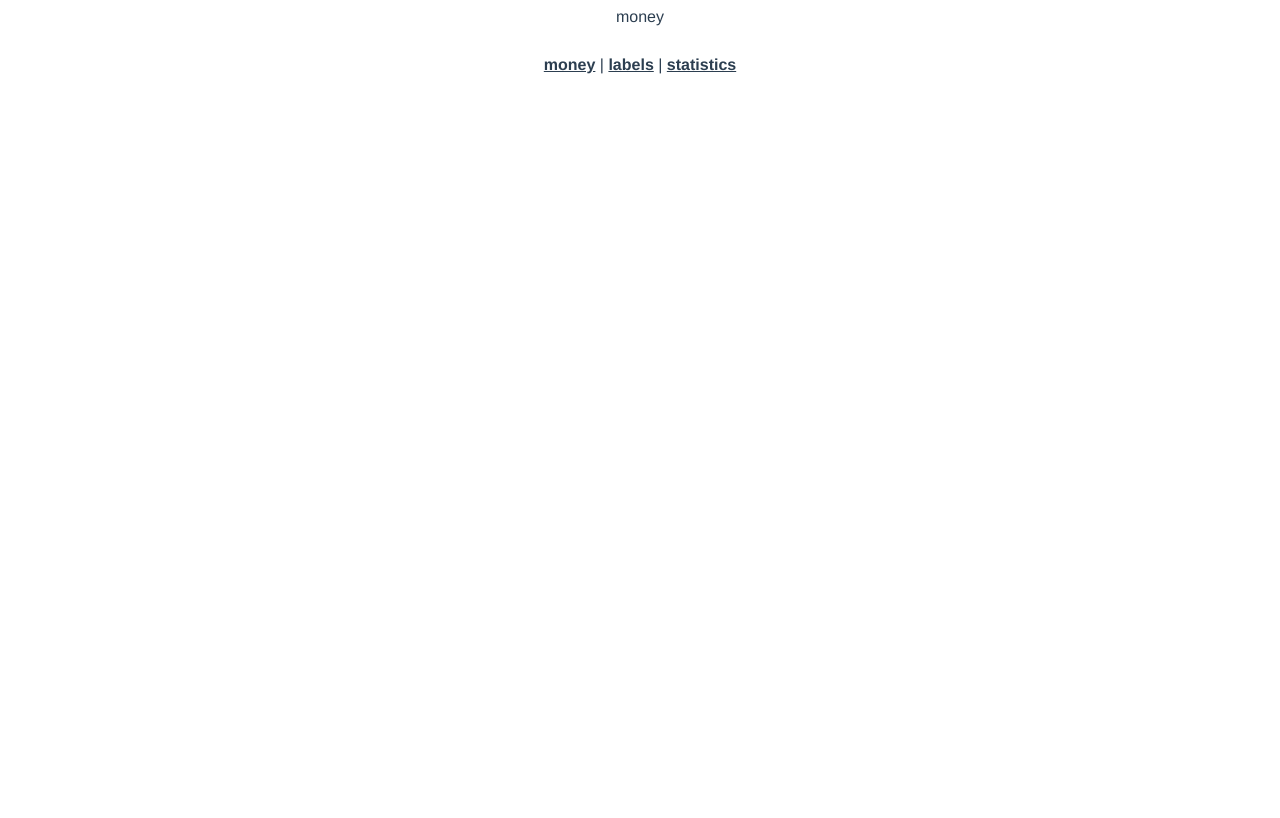
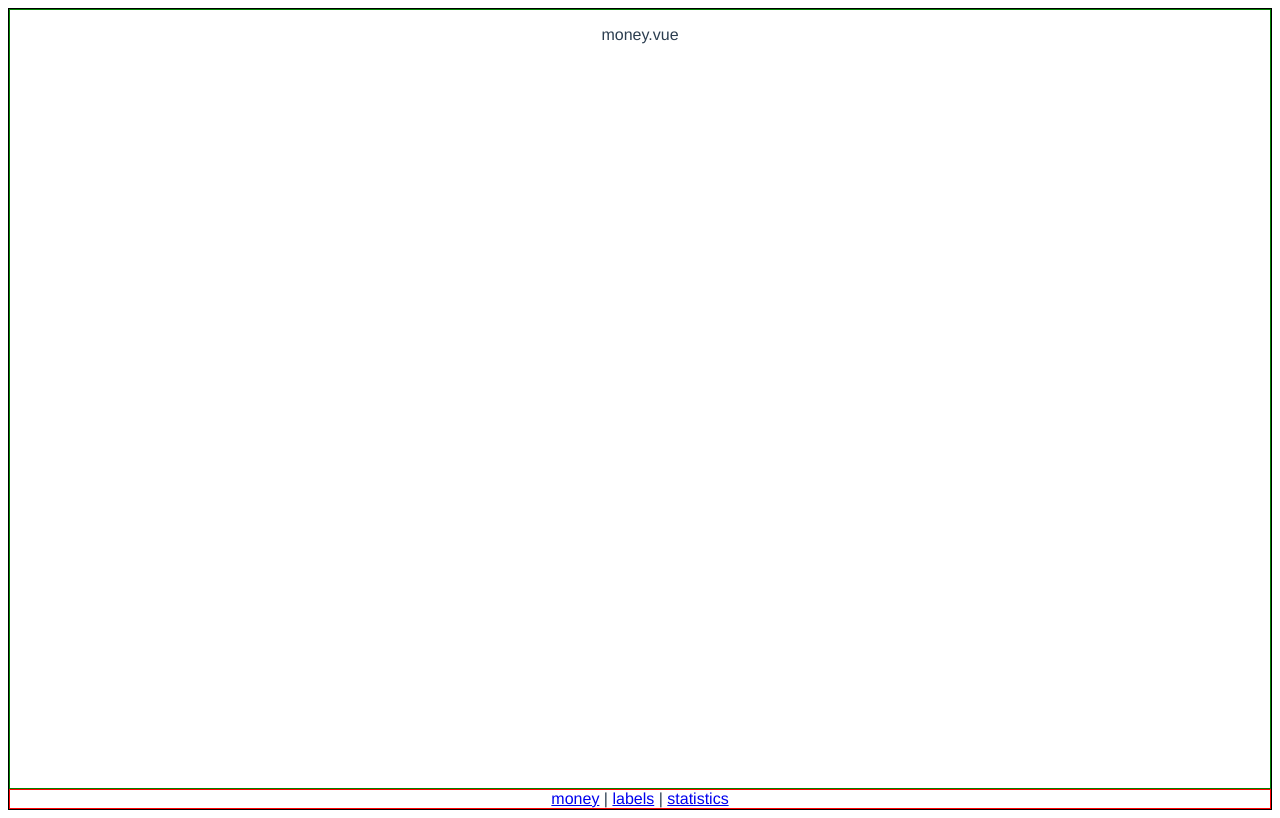
Before and after one commit to YUQIAN3/Wangai, a Vue app: page /#/money in a window 1280 px wide. Built offline with nearby package versions, Linux system fonts and the light colour scheme.

Commit message:
添加Layout样式页面

```diff
--- /dev/null
+++ b/src/components/Layout.vue
@@ -0,0 +1,32 @@
+<template>
+  <div>
+    <div class="nav-wrapper">
+      <div class="content">
+       <slot ></slot>
+      </div>
+
+      <Nav></Nav>
+    </div>
+  </div>
+</template>
+
+<script>
+export default {
+  name: "Layout"
+};
+
+</script>
+
+<style scoped lang="scss">
+.nav-wrapper{
+  display: flex;
+  flex-direction: column;
+  height:100vh;
+  border:1px solid black;
+}
+.content{
+  border:1px solid green;
+  flex-grow: 1;
+  overflow: auto;
+}
+</style>
--- a/src/components/Nav.vue
+++ b/src/components/Nav.vue
@@ -1,10 +1,10 @@
 <template>
   <div>
-    <nav>
+    <div class="nav">
       <router-link to="/">money</router-link> |
       <router-link to="/labels">labels</router-link> |
       <router-link to="/statistics">statistics</router-link>
-    </nav>
+    </div>
   </div>
 </template>
 
@@ -16,5 +16,7 @@ export default {
 </script>
 
 <style scoped>
-
+.nav{
+  border:1px solid red;
+}
 </style>
--- a/src/main.ts
+++ b/src/main.ts
@@ -4,9 +4,11 @@ import './registerServiceWorker'
 import router from './router'
 import store from './store'
 import Nav from '@/components/Nav.vue';
+import Layout from '@/components/Layout.vue';
 
 Vue.config.productionTip = false
 Vue.component('Nav',Nav)
+Vue.component('Layout',Layout)
 new Vue({
   router,
   store,
--- a/src/views/Labels.vue
+++ b/src/views/Labels.vue
@@ -1,7 +1,6 @@
 <template>
   <div>
-labels
-    <Nav></Nav>
+    <layout>labels</layout>
   </div>
 </template>
 
--- a/src/views/Money.vue
+++ b/src/views/Money.vue
@@ -1,8 +1,8 @@
 <template>
-  <div>
-money
- <Nav></Nav>
-  </div>
+ <div>
+   <layout><p>money.vue</p></layout>
+
+ </div>
 </template>
 
 <script lang="ts">
@@ -15,6 +15,6 @@ name:'money',
 
 </script>
 
-<style scoped>
+<style scoped lang="scss">
 
 </style>
--- a/src/views/Statistics.vue
+++ b/src/views/Statistics.vue
@@ -1,7 +1,9 @@
 <template>
   <div>
-statistics
-    <Nav></Nav>
+    <layout>
+      statistics
+    </layout>
+
   </div>
 
 </template>
```
